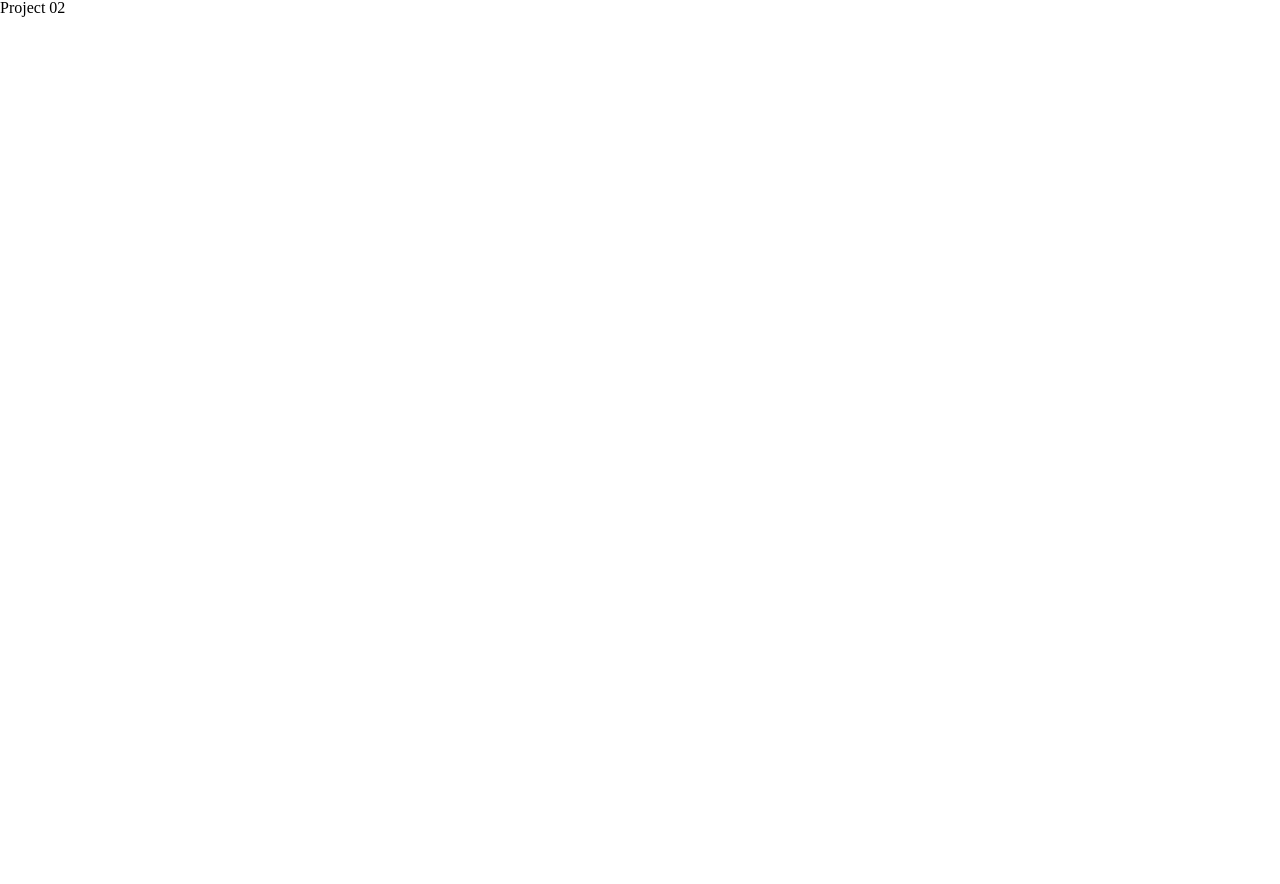
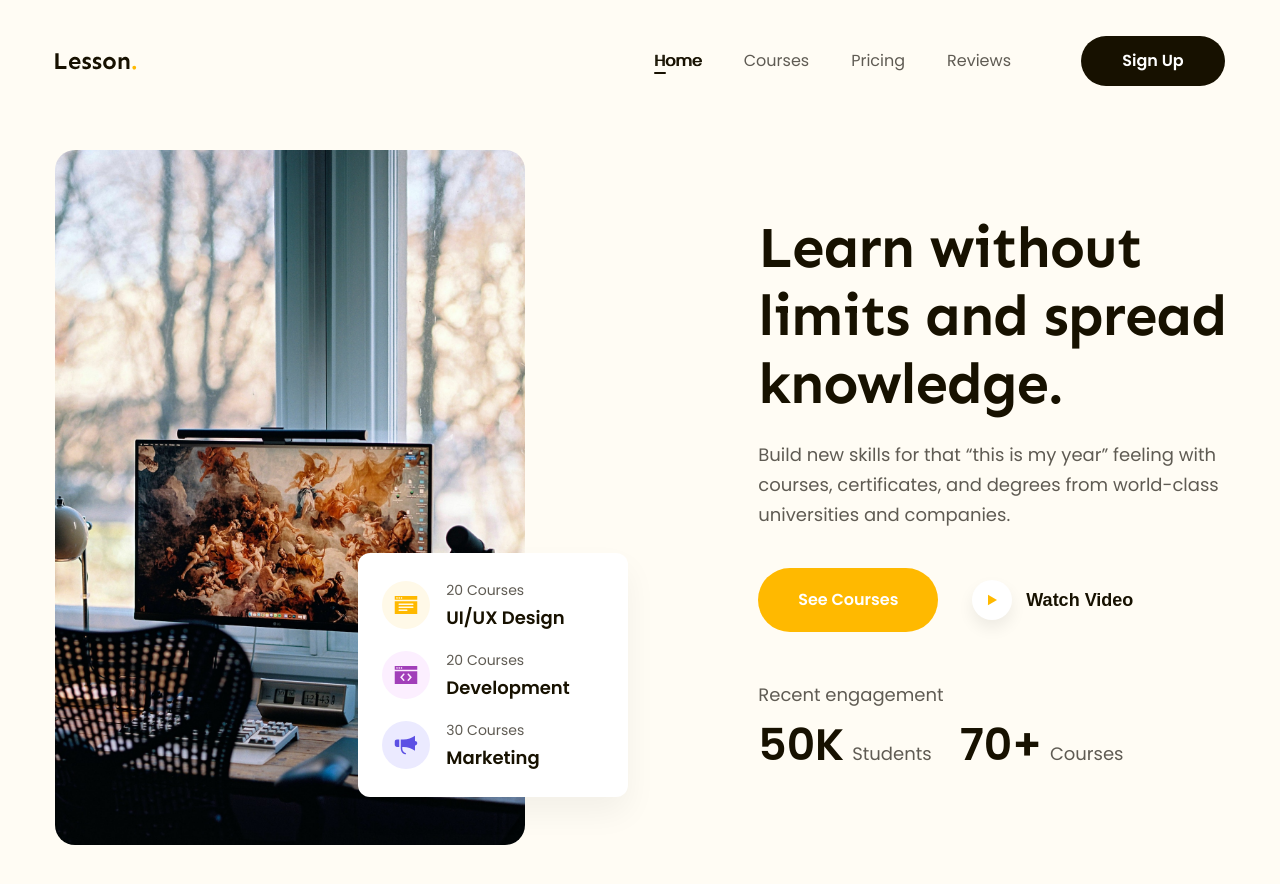
Before and after one commit to nguyenphamtungduy/my-project-02, a plain HTML site: page index.html in a window 1280 px wide. Shown: the top 884 px of the page. Before the commit the page ends 800 px from the top, so only its background shows below. Drawn offline with Linux system fonts and the light colour scheme.

Commit message:
Complete header + hero

```diff
--- a/assets/style.css
+++ b/assets/style.css
@@ -0,0 +1,261 @@
+* {
+    box-sizing: border-box;
+}
+
+:root {
+    --primary-color: #ffb900;
+}
+
+html {
+    font-size: 62.5%;
+}
+
+body {
+    font-size: 1.6rem;
+    font-family: "Poppins", sans-serif;
+}
+
+/* common */
+a {
+    text-decoration: none;
+}
+
+.main-content {
+    width: 1170px;
+    max-width: calc(100% - 48px);
+    margin-left: auto;
+    margin-right: auto;
+}
+
+.btn {
+    display: flex;
+    align-items: center;
+    justify-content: center;
+    height: 50px;
+    min-width: 118px;
+    padding: 12px 12px;
+    background: #171100;
+    border-radius: 999px;
+    font-weight: 600;
+    font-size: 1.6rem;
+    line-height: 1.75;
+    color: #ffffff;
+}
+
+/* header */
+.header {
+    background: #fffcf4;
+    padding-top: 28px;
+    position: sticky;
+    top: -28px;
+    z-index: 1;
+}
+
+.header .body {
+    padding: 8px 0;
+    display: flex;
+    align-items: center;
+}
+
+.header .nav {
+    margin-left: auto;
+}
+
+.header .nav ul {
+    display: flex;
+}
+
+.header .nav a {
+    position: relative;
+    padding: 8px 21px;
+    font-size: 1.6rem;
+    line-height: 1.75;
+    color: #5f5b53;
+}
+
+.header .nav li.active a,
+.header .nav a:hover {
+    text-shadow: 1px 0 0 currentColor;
+    color: #171100;
+}
+
+.header .nav li.active a::after {
+    position: absolute;
+    content: "";
+    display: block;
+    left: 21px;
+    bottom: 6px;
+    width: 12px;
+    height: 2px;
+    background: #171100;
+    border-radius: 1px;
+}
+
+.action-btn {
+    margin-left: 49px;
+    min-width: 144px;
+}
+
+/* hero */
+.hero {
+    background: #fffcf4;
+    padding: 56px 0 65px;
+}
+
+.hero .body {
+    display: flex;
+}
+
+.hero .media-bock {
+    width: 49%;
+    display: flex;
+    position: relative;
+}
+
+.hero .media-bock .img-block {
+    width: 470px;
+    height: 695px;
+    border-radius: 20px;
+    object-fit: cover;
+}
+
+.hero .media-bock .hero-summary {
+    position: absolute;
+    right: 0;
+    bottom: 48px;
+    width: 270px;
+    background-color: #ffffff;
+    box-shadow: 0px 16px 32px rgba(0, 0, 0, 0.05);
+    border-radius: 12px;
+    padding: 24px;
+}
+
+.hero-summary .item {
+    display: flex;
+    align-items: center;
+}
+
+.hero-summary .icon {
+    display: flex;
+    justify-content: center;
+    align-items: center;
+    width: 48px;
+    height: 48px;
+    border-radius: 50%;
+    background: #fff9e8;
+}
+
+.hero-summary .item:nth-child(2) .icon {
+    background: #fcefff;
+}
+
+.hero-summary .item:nth-child(3) .icon {
+    background: #ebeaff;
+}
+
+.hero-summary .info {
+    margin-left: 16px;
+}
+
+.hero-summary .item {
+    margin-top: 14px;
+}
+
+.hero-summary .item:first-child {
+    margin-top: 0;
+}
+
+.hero-summary .desc {
+    font-size: 1.4rem;
+    line-height: 1.86;
+    color: #5f5b53;
+}
+
+.hero-summary .title {
+    font-weight: 600;
+    font-size: 1.8rem;
+    line-height: 1.67;
+    color: #171100;
+}
+
+.hero .info-block {
+    width: 51%;
+    padding-left: 130px;
+}
+
+.info-block .heading {
+    margin-top: 64px;
+    width: 470px;
+    font-family: "Sen", sans-serif;
+    font-weight: 700;
+    font-size: 5.8rem;
+    line-height: 1.17;
+    letter-spacing: -0.02em;
+    color: #171100;
+}
+
+.info-block .desc {
+    margin-top: 22px;
+    font-size: 1.8rem;
+    line-height: 1.67;
+    color: #5f5b53;
+}
+
+.info-block .cta-group {
+    margin: 38px 0 48px;
+    display: flex;
+    align-items: center;
+}
+
+.info-block .cta-group .btn-cta {
+    min-width: 180px;
+    height: 64px;
+    background-color: var(--primary-color);
+}
+
+.hero .cta-group button {
+    margin-left: 28px;
+    display: flex;
+    justify-content: center;
+    align-items: center;
+    border: none;
+    background: transparent;
+    cursor: pointer;
+}
+
+.hero button .icon {
+    display: flex;
+    justify-content: center;
+    align-items: center;
+    width: 40px;
+    height: 40px;
+    background: #ffffff;
+    box-shadow: 0px 8px 16px rgba(0, 0, 0, 0.07);
+    border-radius: 50%;
+}
+
+.hero button span {
+    margin-left: 14px;
+    font-weight: 600;
+    font-size: 1.8rem;
+    line-height: 1.67;
+    color: #171100;
+}
+
+.hero .stats {
+    margin-top: 8px;
+    display: flex;
+    align-items: center;
+}
+
+.hero .stats strong {
+    padding: 0 8px 0 28px;
+    font-weight: 700;
+    font-size: 4.4rem;
+    line-height: 1.23;
+    color: #171100;
+}
+
+.hero .stats strong:first-child {
+    padding-left: 0;
+}
--- a/index.html
+++ b/index.html
@@ -6,10 +6,132 @@
         <meta name="viewport" content="width=device-width, initial-scale=1.0" />
         <!-- reset css -->
         <link rel="stylesheet" href="./assets/reset.css" />
-
+        <!-- stye css -->
+        <link rel="stylesheet" href="./assets/style.css" />
+        <!-- font family -->
+        <link rel="preconnect" href="https://fonts.googleapis.com" />
+        <link rel="preconnect" href="https://fonts.gstatic.com" crossorigin />
+        <link
+            href="https://fonts.googleapis.com/css2?family=Poppins:ital,wght@0,400;0,600;1,400&family=Sen:wght@700&display=swap"
+            rel="stylesheet"
+        />
         <title>F8 project 02</title>
     </head>
     <body>
-        <h1>Project 02</h1>
+        <main style="height: 5000px">
+            <!-- header -->
+            <header class="header fixed">
+                <div class="main-content">
+                    <div class="body">
+                        <img
+                            src="./assets/img/logo.svg"
+                            alt="Lesson"
+                            class="logo"
+                        />
+                        <nav class="nav">
+                            <ul>
+                                <li class="active">
+                                    <a href="#!">Home</a>
+                                </li>
+                                <li>
+                                    <a href="#!">Courses</a>
+                                </li>
+                                <li>
+                                    <a href="#!">Pricing</a>
+                                </li>
+                                <li>
+                                    <a href="#!">Reviews</a>
+                                </li>
+                            </ul>
+                        </nav>
+                        <div class="action">
+                            <a href="#!" class="btn action-btn">Sign Up</a>
+                        </div>
+                    </div>
+                </div>
+            </header>
+
+            <!-- hero -->
+            <div class="hero">
+                <div class="main-content">
+                    <div class="body">
+                        <div class="media-bock">
+                            <img
+                                src="./assets/img/img-hero.jpg"
+                                alt="Learn without limits and spread knowledge."
+                                class="img-block"
+                            />
+                            <div class="hero-summary">
+                                <div class="item">
+                                    <div class="icon">
+                                        <img
+                                            src="./assets/icon/folder.svg"
+                                            alt=""
+                                        />
+                                    </div>
+                                    <div class="info">
+                                        <p class="desc">20 Courses</p>
+                                        <p class="title">UI/UX Design</p>
+                                    </div>
+                                </div>
+                                <div class="item">
+                                    <div class="icon">
+                                        <img
+                                            src="./assets/icon/code.svg"
+                                            alt=""
+                                        />
+                                    </div>
+                                    <div class="info">
+                                        <p class="desc">20 Courses</p>
+                                        <p class="title">Development</p>
+                                    </div>
+                                </div>
+                                <div class="item">
+                                    <div class="icon">
+                                        <img
+                                            src="./assets/icon/speaker.svg"
+                                            alt=""
+                                        />
+                                    </div>
+                                    <div class="info">
+                                        <p class="desc">30 Courses</p>
+                                        <p class="title">Marketing</p>
+                                    </div>
+                                </div>
+                            </div>
+                        </div>
+                        <div class="info-block">
+                            <h2 class="heading">
+                                Learn without limits and spread knowledge.
+                            </h2>
+                            <p class="desc">
+                                Build new skills for that “this is my year”
+                                feeling with courses, certificates, and degrees
+                                from world-class universities and companies.
+                            </p>
+                            <div class="cta-group">
+                                <a href="#!" class="btn btn-cta">See Courses</a>
+                                <button>
+                                    <div class="icon">
+                                        <img
+                                            src="./assets/icon/play.svg"
+                                            alt="Play"
+                                        />
+                                    </div>
+                                    <span>Watch Video</span>
+                                </button>
+                            </div>
+                            <p class="desc">Recent engagement</p>
+                            <div class="desc stats">
+                                <p>
+                                    <strong>50K</strong
+                                    >Students<strong>70+</strong>Courses
+                                </p>
+                            </div>
+                        </div>
+                    </div>
+                </div>
+            </div>
+        </main>
     </body>
 </html>
```
Also changed, not shown: assets/icon/code.svg (added), assets/icon/folder.svg (added), assets/icon/play.svg (added), assets/icon/speaker.svg (added), assets/img/img-hero.jpg (added), assets/img/logo.svg (added).
